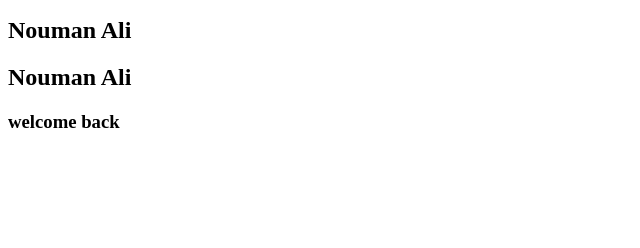
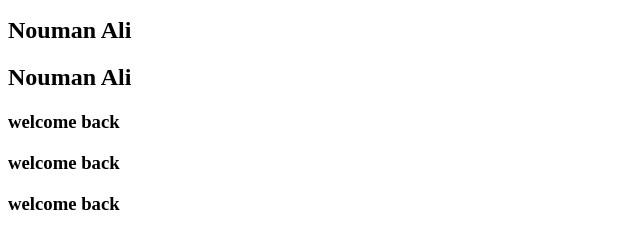
Before and after one commit to NomiRajpoot1/Demo, a plain HTML site: page index.html in a window 1280 px wide. Shown: the part 96-344 px from the top of the page, without its empty margins (0-640 px from the left). Drawn offline with Linux system fonts and the light colour scheme.

Commit message:
Update index.html

```diff
--- a/index.html
+++ b/index.html
@@ -4,3 +4,5 @@
 <h2>Nouman Ali</h2>
 <h2>Nouman Ali</h2>
 <h3>welcome back</h3>
+<h3>welcome back</h3>
+<h3>welcome back</h3>
```
